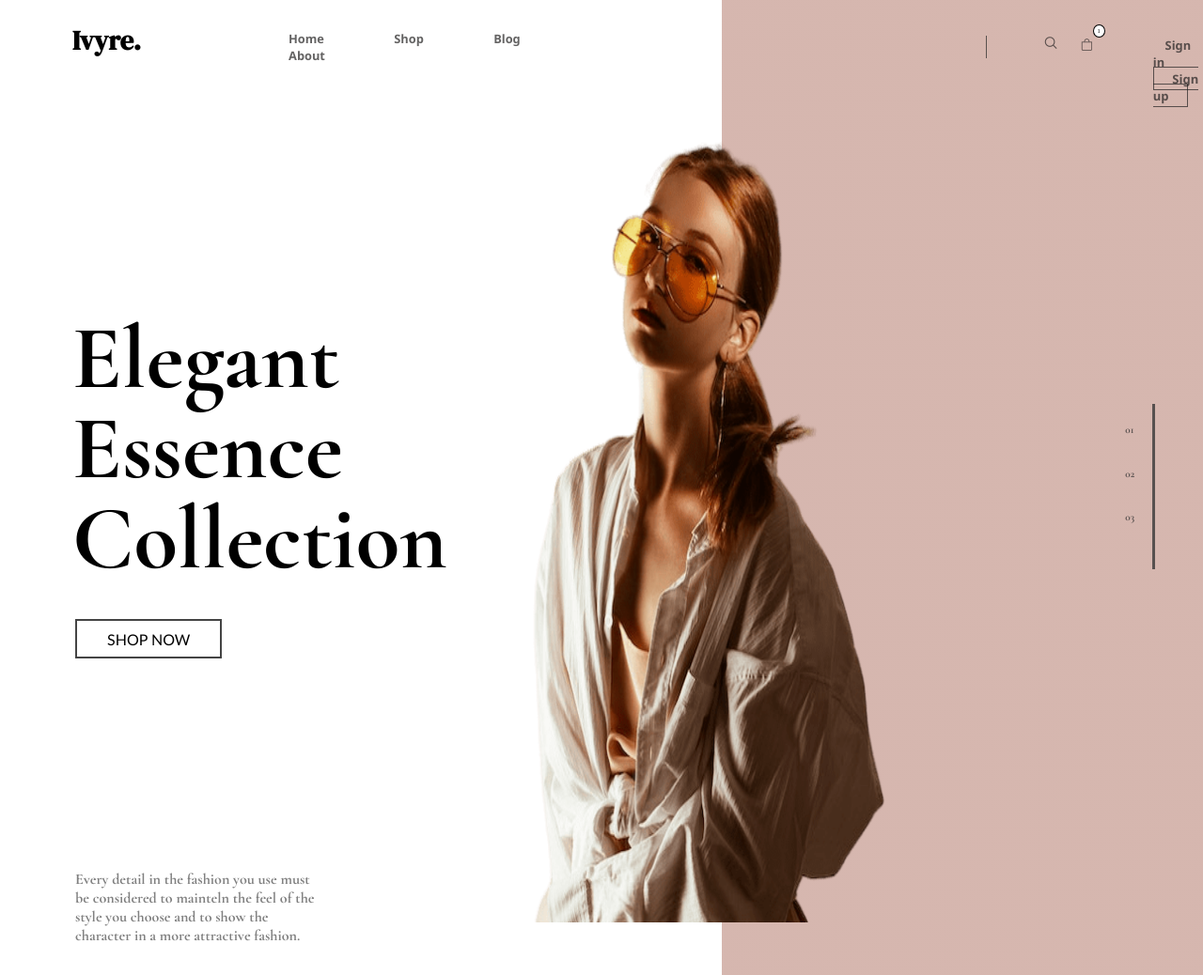
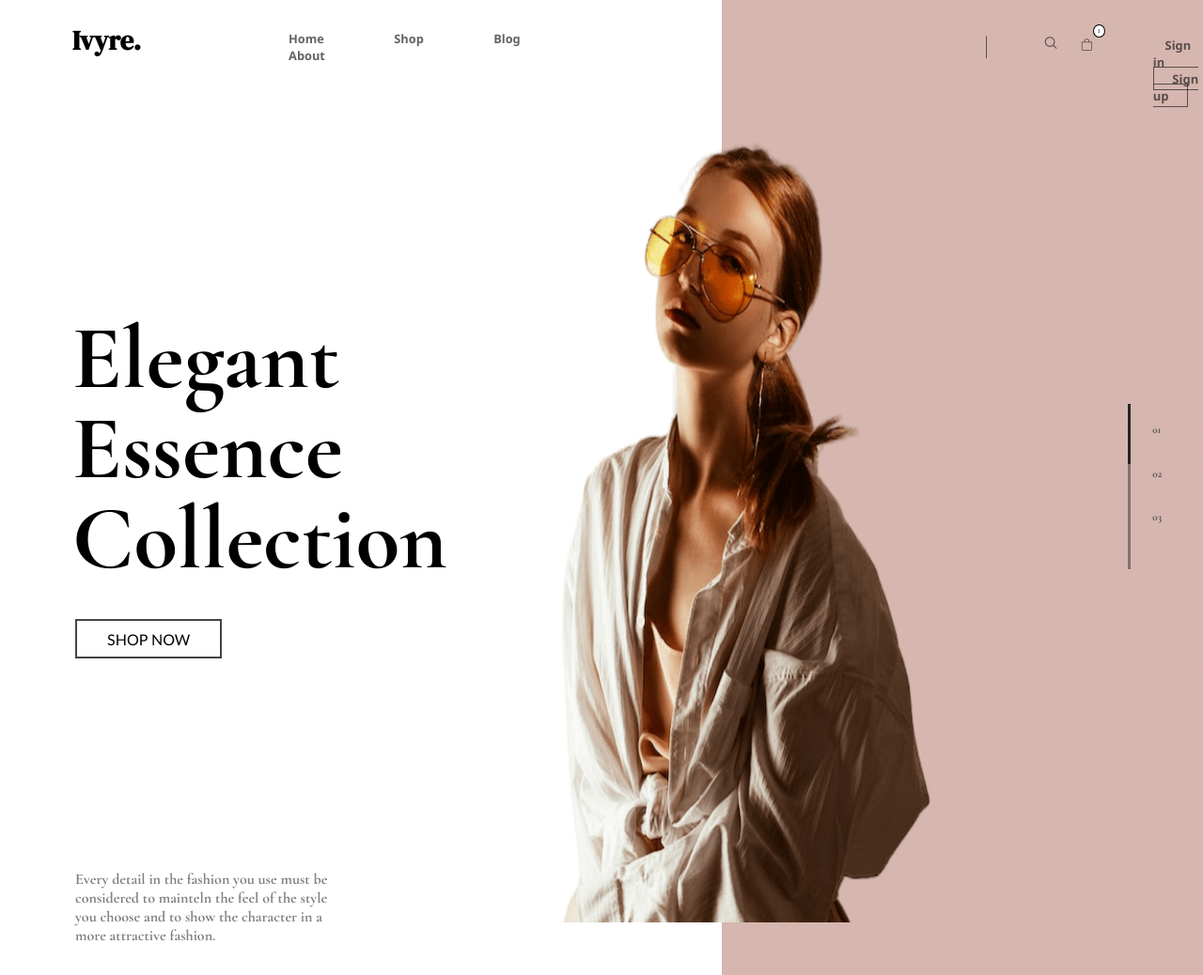
Before and after one commit to Cuellomaria/trabajo2, a plain HTML site: page index.html in a window 1280 px wide. Shown: the whole page at 94% size. Drawn offline with nearby package versions, Linux system fonts and the light colour scheme.

Commit message:
css final

```diff
--- a/estilo.css
+++ b/estilo.css
@@ -8,7 +8,7 @@ header{display: flex;
    flex-direction: row;
    padding-bottom: 2em;}
 
-.logo{ margin-top: 1.2em;
+.logo{margin-top: 1.2em;
    margin-left: 4em;
    margin-right: 5em;
    font-family: 'DM Serif Display', serif, 'Poppins', sans-serif;
@@ -40,11 +40,9 @@ display: flex;}
    margin-right: 4em;
    position: relative;
    width: 100%;
-   height: 100%;
+   height: 100%;}
 
-}
-.cartera{ width: 100%;
-}
+.cartera{ width: 100%;}
 
 
 
@@ -54,15 +52,9 @@ border: 0.1em solid black;
 border-radius: 60%;
 color: black;
 font-size: 0.4rem;
-
 text-align: center;
 right: 0;
-padding: 0.4em 0.6em;
-
-
-
-
-}
+padding: 0.4em 0.6em;}
 
 .vertical{
 border-left: 0.1em solid rgba(60, 58, 58, 0.815);
@@ -111,8 +103,7 @@ p{margin-left: 5em;
    font-weight: bolder;}
 
 .chica{ display: flex;
-   justify-content: top;
-   margin-right: 25em;}
+   margin-right: 20em;}
 
 img{width: 160%;
 height: 150%;}
@@ -120,18 +111,25 @@ height: 150%;}
 
 
 .tres{display: flex;
-   margin-top: 18em;}
+   margin-top: 18em;
+width: 20%;}
+
 
 h3{font-size: 0.7rem;
-   color:rgba(60, 58, 58, 0.815);
+   color:rgb(79, 77, 77);
    font-family: 'Cormorant Garamond', serif;
    font-weight: bolder;
    padding-bottom: 3em;
-   padding-right: 6.5em;}
+   margin-left: 6em;}
 
 .negro{margin-top: 1.3em;}
 
-.barra{ border-left: 0.2em solid rgba(60, 58, 58, 0.815);
+.barra1{ border-right: 0.2em solid black;
+   height: 8%;
+   right: 6%;
+   position: absolute;}
+
+.barra2{border-right: 0.2em solid rgba(66, 63, 63, 0.573);
    height: 22%;
-   right: 4%;
-   position: absolute;}
+   right: 6%;
+position: absolute;}
--- a/index.html
+++ b/index.html
@@ -84,14 +84,18 @@
 </div>
 
 <div class="tres"> <!--tercer div-->
-  <div class="num">
+
+  <div class=num>
     <div class="negro"><h3>01</h3> </div>
     <div class="gris"> <h3>02</h3>  </div>
-    <div class="claro"> <h3>03</h3> </div>
+    <div class="claro"><h3>03</h3> </div>
   </div>
-  <div class="barra">
-    <div class="nn"></div>
-  </div>
+  <div class="barra1"></div>
+  <div class="barra2"></div>
+
+
+
+
 
 </div>
 
```
